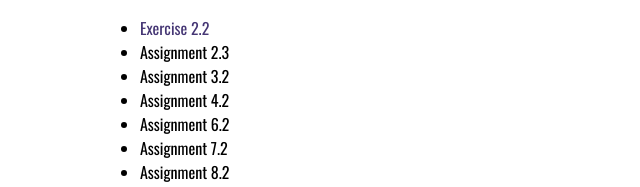
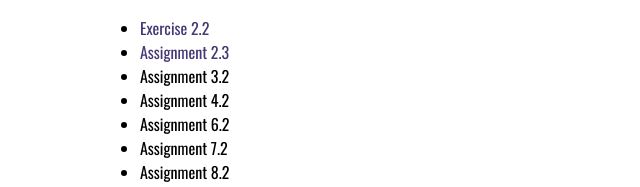
Before and after one commit to Jeremy-Lates1/web-231, a plain HTML site: page index.html in a window 1280 px wide. Shown: the part 313-500 px from the top of the page, 0-640 px from the left. Drawn offline with nearby package versions, Linux system fonts and the light colour scheme.

Commit message:
adding link in index.html to assignment 2.3

```diff
--- a/index.html
+++ b/index.html
@@ -16,7 +16,7 @@
       <h3>Weekly Assignments</h3>
       <ul>
         <li><a href="/week-2/lates_excercise2.html">Exercise 2.2</a></li>
-        <li>Assignment 2.3</li>
+        <li><a href="/week-2/lates-payroll.html">Assignment 2.3</a></li>
         <li>Assignment 3.2</li>
         <li>Assignment 4.2</li>
         <li>Assignment 6.2</li>
```
